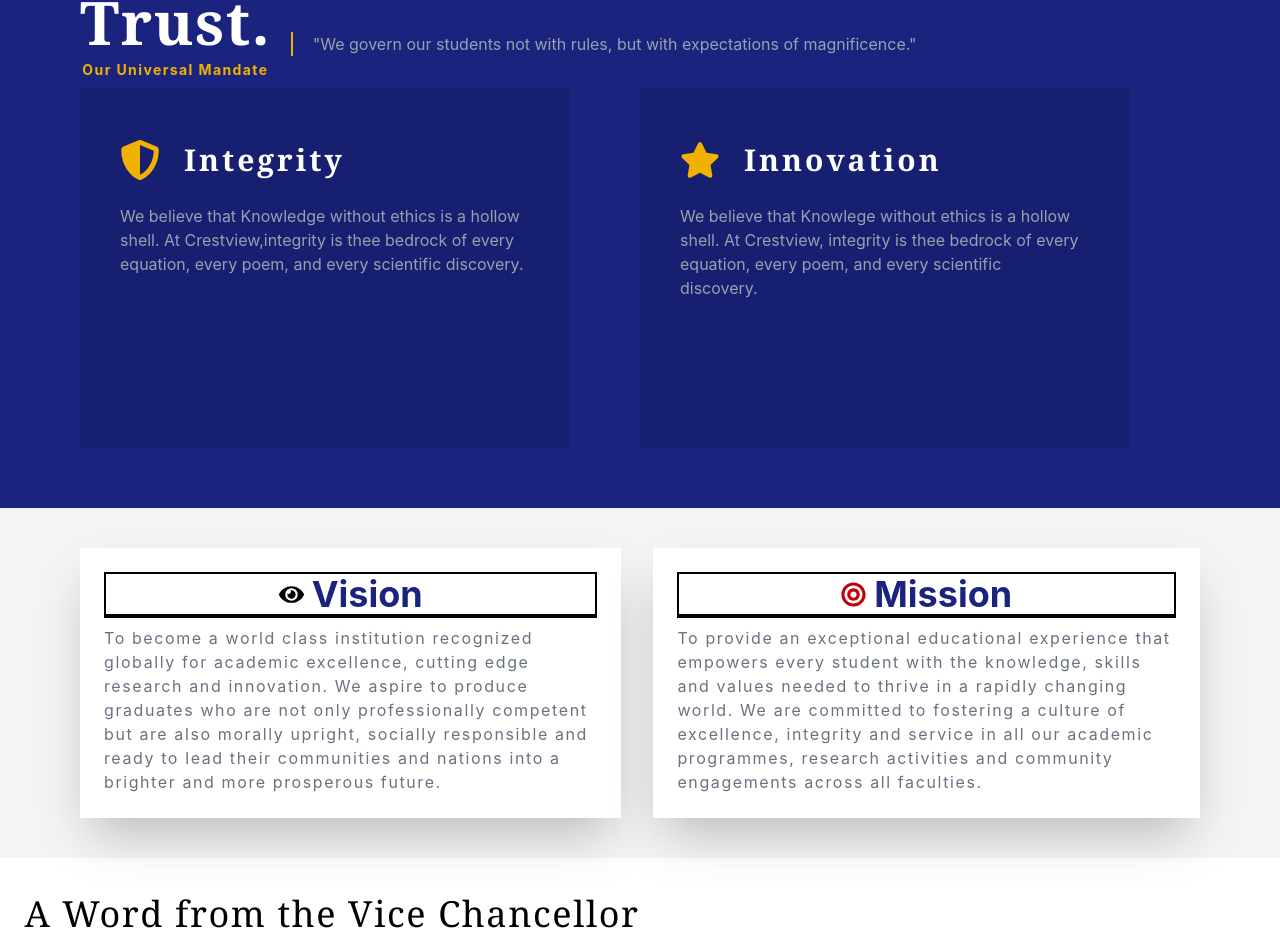
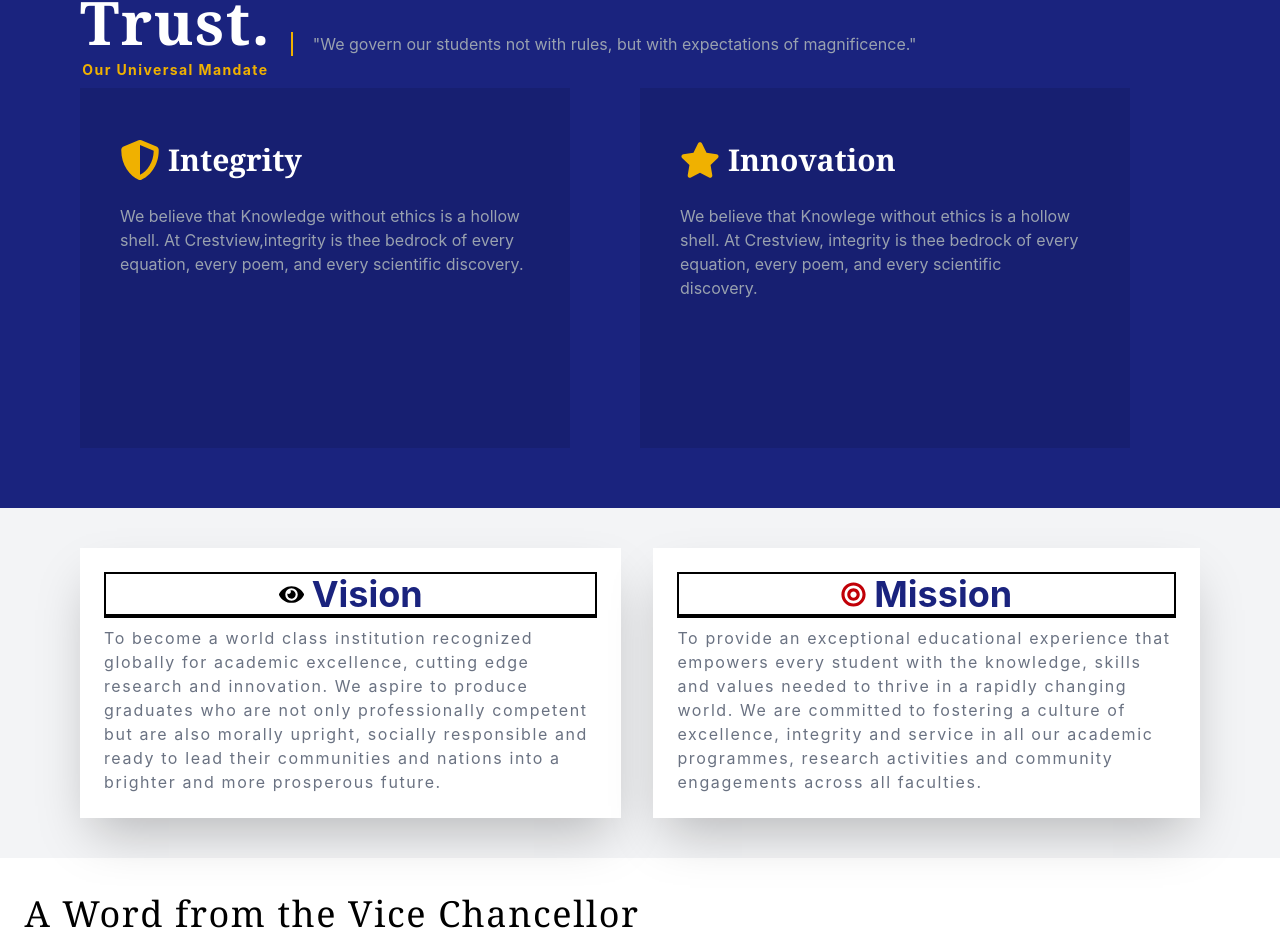
Before and after one commit to crownster9/university, a React (Vite) app: page /about in a window 1280 px wide. Shown: the part 1028-1967 px from the top of the page. Built offline with nearby package versions, Linux system fonts and the light colour scheme.

Commit message:
Updated cartlog

```diff
--- a/src/pages/About.jsx
+++ b/src/pages/About.jsx
@@ -69,7 +69,7 @@
         <div className="absolute  -translate-y-82">
      <div className=" pl-10 flex items-center text-white  ">
      < FaShieldAlt size={40} className="text-yellow-500"/>
-     <h2 className="pl-6 text-white font-serif text-3xl tracking-widest font-bold">Integrity</h2>
+     <h2 className="pl-2 text-white font-serif text-3xl font-bold">Integrity</h2>
 
      </div>
      <div className="flex mt-6 pl-10 flex-wrap flex-row container max-w-5/7 lg:w-1/2 px-4 md:pr-27 lg:pr-35 ">
@@ -83,7 +83,7 @@
         <div className="absolute  -translate-y-82">
      <div className=" pl-10 flex items-center text-white  ">
      < FaStar size={40} className="text-yellow-500"/>
-     <h2 className="pl-6 text-white font-serif text-3xl tracking-widest font-bold ">Innovation</h2>
+     <h2 className="pl-2 text-white font-serif text-3xl font-bold ">Innovation</h2>
 
      </div>
      <p className="flex max-w-5/7 w-5/7 pl-10 text-gray-400 mt-6 px-4 flex-wrap">We believe that Knowlege without ethics is a hollow shell.
```
